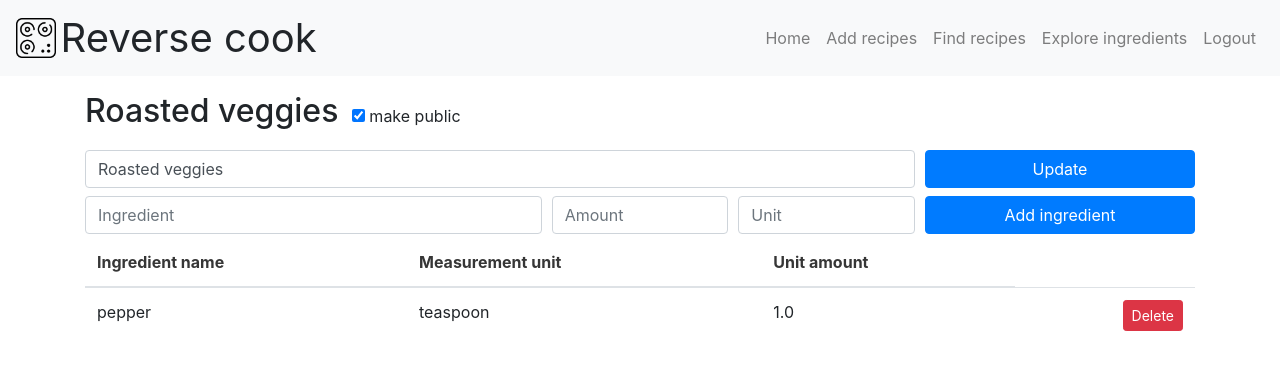
After one commit to scogra17/CookbookApp, a Flask app: page /update_recipe/8 in a window 1280 px wide. The commit adds this page. Shown: the top 370 px of the page. Run offline with Flask 2, Linux system fonts and the light colour scheme; a user stored in the database is signed in; data comes from the database, SQL or seed files in the repository; both versions use the stored data as it was after the commit; some libraries are stand-ins or nearby versions.

Commit message:
create separate views for user created and community recipes

```diff
--- a/app.py
+++ b/app.py
@@ -240,9 +240,28 @@ def delete(id):
 		return "There was a problem deleting data."
 
 
-@app.route('/update/<int:id>', methods=['GET', 'POST'])
+@app.route('/view_recipe/<int:id>', methods=['GET'])
 @login_required
-def update(id):
+def view_recipe(id):
+	recipe = Recipe.query.get_or_404(id)
+
+	recipe_ingredients = db.session.query((Recipe.name).label('recipe_name'),\
+		(Ingredient.name).label('ingredient_name'),\
+		(Ingredient.measurement_unit).label('measurement_unit'),\
+		(RecipeIngredient.unit_amount).label('unit_amount'),\
+		(RecipeIngredient.id).label('recipe_ingredient_id'))\
+		.filter(Recipe.id == RecipeIngredient.recipe_id)\
+		.filter(Ingredient.id == RecipeIngredient.ingredient_id)\
+		.filter(Recipe.id == id).order_by(Recipe.created_at).all()
+
+	title = "View Recipe"
+		#TODO: and ingredients as parameter and update update_recipe.html
+	return render_template('view_recipe.html', title=title, recipe=recipe,\
+		recipe_ingredients=recipe_ingredients)
+
+@app.route('/update_recipe/<int:id>', methods=['GET', 'POST'])
+@login_required
+def update_recipe(id):
 	recipe = Recipe.query.get_or_404(id)
 
 	recipe_ingredients = db.session.query((Recipe.name).label('recipe_name'),\
@@ -256,21 +275,24 @@ def update(id):
 
 	if request.method == 'POST':
 		recipe.name = request.form['name']
+		recipe.is_public = int(request.form.get('is_public_toggle') or 0)
+
+		print(str(recipe.is_public), file=sys.stdout)
 
 		try:
 			db.session.commit()
-			return redirect('/update/' + str(id))
+			return redirect('/update_recipe/' + str(id))
 		except:
 			return "There was a problem updating data."
 
 	else:
 		title = "Update Data"
-		#TODO: and ingredients as parameter and update update.html
-		return render_template('update.html', title=title, recipe=recipe,\
+		#TODO: and ingredients as parameter and update update_recipe.html
+		return render_template('update_recipe.html', title=title, recipe=recipe,\
 			recipe_ingredients=recipe_ingredients)
 
 
-@app.route('/update/<int:id>/add_ingredient', methods=['POST'])
+@app.route('/update_recipe/<int:id>/add_ingredient', methods=['POST'])
 @login_required
 def add_ingredient(id):
 	recipe = Recipe.query.get_or_404(id)
@@ -292,11 +314,11 @@ def add_ingredient(id):
 		try:
 			db.session.add(new_stuff)
 			db.session.commit()
-			return redirect('/update/' + str(id))
+			return redirect('/update_recipe/' + str(id))
 		except:
 			return "There was a problem adding the ingredient."
 
-@app.route('/update/<int:id>/delete/<int:recipe_ingredient_id>')
+@app.route('/update_recipe/<int:id>/delete/<int:recipe_ingredient_id>')
 @login_required
 def delete_recipe_ingredient(id, recipe_ingredient_id):
 	recipe_ingredient = RecipeIngredient.query.get_or_404(recipe_ingredient_id)
@@ -304,7 +326,7 @@ def delete_recipe_ingredient(id, recipe_ingredient_id):
 	try:
 		db.session.delete(recipe_ingredient)
 		db.session.commit()
-		return redirect('/update/' + str(id))
+		return redirect('/update_recipe/' + str(id))
 	except:
 		return "There was a problem deleting data."
 
--- a/static/css/main.css
+++ b/static/css/main.css
@@ -46,3 +46,16 @@ body, html {
 .top-table-header {
 	margin-top: 1em;
 }
+
+.recipe-update-header {
+	display: inline;
+}
+
+.update-container {
+	margin-top: 1em;
+	margin-bottom: 1em;
+}
+
+.form-update {
+	display: inline;
+}
--- a/templates/add_recipe.html
+++ b/templates/add_recipe.html
@@ -17,7 +17,7 @@
 		<tbody>
 			{% for my_recipe in my_recipes %}
 			<tr>
-				<td><a href="/update/{{ my_recipe.id }}">{{ my_recipe.name }}</a></td>
+				<td><a href="/update_recipe/{{ my_recipe.id }}">{{ my_recipe.name }}</a></td>
 				<td>{{ my_recipe.created_at.date() }}</td>
 				<td class="text-right"><a class="btn btn-danger btn-sm" href="/delete/{{ my_recipe.id }}" role="button">Delete</a></td>
 			</tr>
@@ -41,7 +41,7 @@
 		<tbody>
 			{% for community_recipe in community_recipes %}
 			<tr>
-				<td><a href="/update/{{ community_recipe.id }}">{{ community_recipe.name }}</a></td>
+				<td><a href="/view_recipe/{{ community_recipe.id }}">{{ community_recipe.name }}</a></td>
 				<td>{{ community_recipe.created_at.date() }}</td>
 				<td>{{ community_recipe.created_by }}</td>
 			</tr>
--- a/templates/find_recipes.html
+++ b/templates/find_recipes.html
@@ -33,7 +33,7 @@
 		<tbody>
 			{% for recipe in recipes %}
 			<tr>
-				<td><a href="/update/{{ recipe.recipe_id }}">{{ recipe.recipe_name }}</a></td>
+				<td><a href="/update_recipe/{{ recipe.recipe_id }}">{{ recipe.recipe_name }}</a></td>
 				<td>{{ recipe.recipe_ingredient_count }}</td>
 				<td>{{ recipe.recipe_total_cost }} </td>
 			</tr>
--- a/templates/snippets/add_ingredients.html
+++ b/templates/snippets/add_ingredients.html
@@ -1,5 +1,5 @@
 <div class="container">
-	<form action="/update/{{ recipe.id }}/add_ingredient" method="POST">
+	<form action="/update_recipe/{{ recipe.id }}/add_ingredient" method="POST">
 		<divf class="form-row">
 			<div class="col-sm-5 my-1">
 				<input type="text" class="form-control" name="ingredient_name" placeholder="Ingredient">
--- a/templates/snippets/list_ingredients.html
+++ b/templates/snippets/list_ingredients.html
@@ -16,7 +16,9 @@
 				<td>{{ recipe_ingredient.ingredient_name }}</td>
 				<td>{{ recipe_ingredient.measurement_unit }}</td>
 				<td>{{ recipe_ingredient.unit_amount }}</td>
-				<td class="text-right"><a class="btn btn-danger btn-sm" href="/update/{{ recipe.id }}/delete/{{ recipe_ingredient.recipe_ingredient_id }}" role="button">Delete</a></td>
+				{% if recipe.created_by == current_user.email %}
+				<td class="text-right"><a class="btn btn-danger btn-sm" href="/update_recipe/{{ recipe.id }}/delete/{{ recipe_ingredient.recipe_ingredient_id }}" role="button">Delete</a></td>
+				{% endif %}
 			</tr>
 			{% endfor %}
 		</tbody>
--- /dev/null
+++ b/templates/update_recipe.html
@@ -0,0 +1,29 @@
+{% extends 'base.html' %}
+
+{% block content %}
+<div class="container">
+	<form action="/update_recipe/{{ recipe.id }}" method="POST">
+	<div class="update-container">
+		<h2 class="my-4 recipe-update-header">{{ recipe.name }}</h2>
+		&nbsp
+		{% if recipe.is_public == 1 %}
+		<input  type="checkbox" name="is_public_toggle" value="1" checked> make public
+		{% else %}
+		<input  type="checkbox" name="is_public_toggle" value="1" unchecked> make public
+		{% endif %}
+	</div>
+		<divf class="form-row">
+
+			<div class="col-sm-9 my-1">
+				<input type="text" class="form-control" name="name" value="{{ recipe.name }}">
+			</div>
+			<div class="col-sm-3 my-1">
+				<button type="submit" class="btn btn-primary btn-block">Update</button>
+			</div>
+		</div>
+	</form>
+	{% include 'snippets/add_ingredients.html' %}
+	{% include 'snippets/list_ingredients.html' %}
+</div>
+
+{% endblock content %}
```
Also changed, not shown: templates/update.html (deleted, +0 -21 lines), templates/view_recipe.html (added, +13 -0 lines), test.db.
